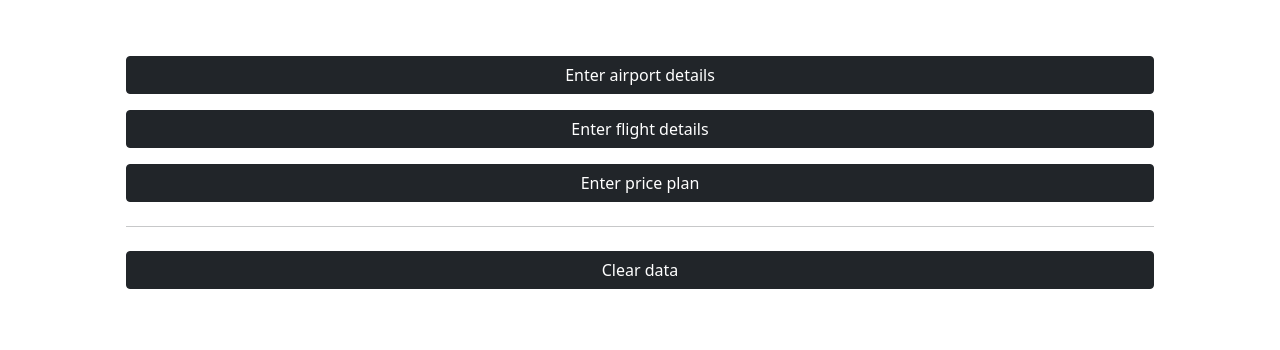
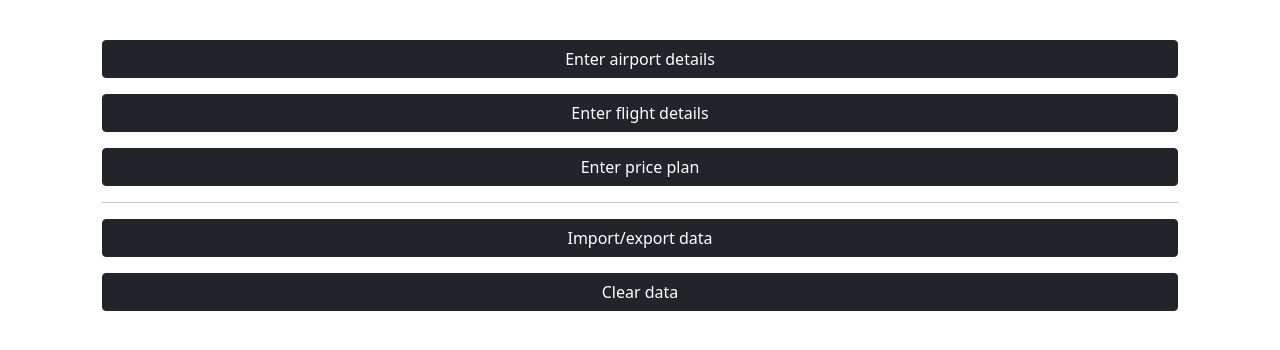
Before and after one commit to mjocc/gcse-programming-project, a Flask app: page / in a window 1280 px wide. Shown: the part 56-406 px from the top of the page. Run offline with Flask 2, Linux system fonts and the light colour scheme; parts of the project's set-up code (start-up, migrations or seed data) failed here and were passed over; some libraries are stand-ins or nearby versions.

Commit message:
Implement exports form

```diff
--- a/profit_calculator/__main__.py
+++ b/profit_calculator/__main__.py
@@ -2,8 +2,10 @@ import csv
 import io
 import pickle
 import random
+from datetime import datetime
 from typing import Any, Dict, List, Optional, Tuple
 
+from flask import Response, send_file
 from flask.json import JSONEncoder
 from itsdangerous import BadSignature
 
@@ -94,7 +96,7 @@ class FlightPlan:
         self.income: Optional[float] = income
         self.profit: Optional[float] = profit
 
-    def import_from_file(self, request_obj) -> Tuple[bool, Optional[str]]:
+    def import_from_file(self, request_obj) -> Tuple[bool, str]:
         if "flight-plan-file" not in request_obj.files:
             return False, "No flight plan file sent."
         received_file = request_obj.files["flight-plan-file"]
@@ -111,13 +113,20 @@ class FlightPlan:
         if self.aircraft is not None:
             # noinspection PyUnresolvedReferences
             self.aircraft = Aircraft.all[self.aircraft.id]
-        return True, None
+        return True, "Data imported from file successfully."
 
-    def export_as_file(self):
+    def export_as_file(self) -> Response:
         pickled_data = pickle.dumps(self)
         file_data = fp_signer.sign(pickled_data)
         file = io.BytesIO(file_data)
-        return file
+        # noinspection PyArgumentList
+        return send_file(
+            file,
+            mimetype="application/octet-stream",
+            as_attachment=True,
+            download_name="fp.flightplan",
+            last_modified=datetime.now(),
+        )
 
     def airport_details(self, uk_airport, foreign_airport) -> None:
         self.uk_airport = uk_airport
@@ -175,22 +184,21 @@ class FlightPlan:
             else:
                 return -1
 
+    def insert_test_data(self) -> None:
+        self.airport_details(
+            random.choice(["LPL", "BOH"]),
+            random.choice([airport.code for airport in Airport.all.values()]),
+        )
+        self.flight_details(random.choice(Aircraft.all), random.randint(15, 45))
+        self.price_plan(
+            round(random.uniform(25, 75), 2), round(random.uniform(100, 200), 2)
+        )
+
 
 class FlightPlanJSONEncoder(JSONEncoder):
     def default(self, obj) -> str:
         return obj.__dict__
 
 
-def insert_test_data(flight_plan) -> None:
-    flight_plan.airport_details(
-        random.choice(["LPL", "BOH"]),
-        random.choice([airport.code for airport in Airport.all.values()]),
-    )
-    flight_plan.flight_details(random.choice(Aircraft.all), random.randint(15, 45))
-    flight_plan.price_plan(
-        round(random.uniform(25, 75), 2), round(random.uniform(100, 200), 2)
-    )
-
-
 def allowed_file(filename) -> bool:
     return "." in filename and filename.rsplit(".", 1)[1].lower() in ALLOWED_EXTENSIONS
--- a/profit_calculator/static/style.css
+++ b/profit_calculator/static/style.css
@@ -1,4 +1,10 @@
-.dropdown-menu {
+#navbar-dropdown-menu {
     position: absolute;
     right: 0;
 }
+
+@media screen and (max-width: 460px) {
+    #navbar-dropdown-menu {
+        left: 0;
+    }
+}
--- a/profit_calculator/templates/airport.html
+++ b/profit_calculator/templates/airport.html
@@ -3,7 +3,6 @@
 {% block title %}Enter airport details{% endblock %}
 
 {% block content %}
-<div class="container p-3">
 <form action="{{ url_for('airport_details') }}" method="post">
     <div class="form-group my-3">
         <label class="mb-1" for="uk-airport">UK Airport</label>
@@ -25,5 +24,4 @@
     <input class="btn btn-dark my-2" type="submit" />
     <a class="btn btn-dark" href="{{ url_for('index') }}">Back to Main Menu</a>
 </form>
-</div>
 {% endblock %}
--- a/profit_calculator/templates/base.html
+++ b/profit_calculator/templates/base.html
@@ -23,7 +23,7 @@
                 <span class="navbar-text px-3 dropdown-toggle" role="button" id="dropdown-menu-link" data-toggle="dropdown" aria-haspopup="true" aria-expanded="false">
                     {{ self.title() }}
                 </span>
-                <div class="dropdown-menu dropdown-menu-right" aria-labelledby="dropdown-menu-link">
+                <div id="navbar-dropdown-menu" class="dropdown-menu dropdown-menu-right" aria-labelledby="dropdown-menu-link">
                     <a class="dropdown-item link-list-item {% if request.path == url_for('index') %} active {% endif %}" href="{{ url_for('index') }}">Home</a>
                     <div class="dropdown-divider"></div>
                     <a class="dropdown-item link-list-item {% if request.path == url_for('airport_details') %} active {% endif %}" href="{{ url_for('airport_details') }}">Airport details</a>
@@ -31,31 +31,31 @@
                     <a class="dropdown-item link-list-item {% if request.path == url_for('price_plan') %} active {% endif %}" href="{{ url_for('price_plan') }}">Price plan</a>
                     <div class="dropdown-divider"></div>
                     {% if complete %}
-                    <a class="dropdown-item link-list-item {% if request.path == url_for('profit_information') %} active {% endif %}" id="profit-dropdown-button" href="{{ url_for('profit_information') }}">Profit information</a>
+                    <div id="profit-dropdown-button">
+                        <a class="dropdown-item link-list-item {% if request.path == url_for('profit_information') %} active {% endif %}" href="{{ url_for('profit_information') }}">Profit information</a>
+                        <div class="dropdown-divider"></div>
+                    </div>
                     {% endif %}
+                    <a class="dropdown-item link-list-item {% if request.path == url_for('export_form') %} active {% endif %}" href="{{ url_for('export_form') }}">Import/export data</a>
                     <a class="dropdown-item link-list-item {% if request.path == url_for('clear_data_confirmation') %} active {% endif %}" href="{{ url_for('clear_data_confirmation') }}">Clear data</a>
                 </div>
             </div>
             </nav>
         </header>
-        <main>
+        <main class="container p-3">
             {% with messages = get_flashed_messages(with_categories=true, category_filter=["top-message", "top-error", "top-warning"]) %}
                 {% if messages %}
-                    <div class="container px-3">
                     {% for category, message in messages %}
-                    <div class="alert alert-{% if category == 'message' %}success{% elif category == 'error' %}danger{% elif category == 'warning' %}warning{% endif %}" role="alert">{{ message }}</div>
+                    <div class="alert alert-{% if category == 'top-message' %}success{% elif category == 'top-error' %}danger{% elif category == 'top-warning' %}warning{% endif %}" role="alert">{{ message | safe }}</div>
                     {% endfor %}
-                    </div>
                 {% endif %}
             {% endwith %}
             {% block content %}{% endblock %}
             {% with messages = get_flashed_messages(with_categories=true, category_filter=["message", "error", "warning"]) %}
                 {% if messages %}
-                    <div class="container px-3">
                     {% for category, message in messages %}
-                    <div class="alert alert-{% if category == 'message' %}success{% elif category == 'error' %}danger{% elif category == 'warning' %}warning{% endif %}" role="alert">{{ message }}</div>
+                    <div class= "mt-2 alert alert-{% if category == 'message' %}success{% elif category == 'error' %}danger{% elif category == 'warning' %}warning{% endif %}" role="alert">{{ message | safe }}</div>
                     {% endfor %}
-                    </div>
                 {% endif %}
             {% endwith %}
         </main>
--- a/profit_calculator/templates/flight.html
+++ b/profit_calculator/templates/flight.html
@@ -3,7 +3,6 @@
 {% block title %}Enter flight details{% endblock %}
 
 {% block content %}
-<div class="container p-3">
 <form action="{{ url_for('flight_details') }}" method="post">
     <div class="form-group my-3">
         <label class="mb-1" for="aircraft-type">Aircraft Type</label>
@@ -21,7 +20,6 @@
     <input class="btn btn-dark my-2" type="submit" />
     <a class="btn btn-dark" href="{{ url_for('index') }}">Back to Main Menu</a>
 </form>
-</div>
 {% endblock %}
 
 {% block scripts %}
--- a/profit_calculator/templates/index.html
+++ b/profit_calculator/templates/index.html
@@ -4,14 +4,16 @@
 
 {% block content %}
 <!--suppress SyntaxError -->
-<div class="container p-5 d-flex flex-column">
+<div class="container px-2 py-3 d-flex flex-column">
     <a href="{{ url_for('airport_details') }}" class="btn btn-dark m-2">Enter airport details</a>
     <a href="{{ url_for('flight_details') }}" class="btn btn-dark m-2">Enter flight details</a>
     <a href="{{ url_for('price_plan') }}" class="btn btn-dark m-2">Enter price plan</a>
-    <hr class="mx-2">
+    <hr class="m-2">
     {% if complete %}
     <a href="{{ url_for('profit_information') }}" class="btn btn-dark m-2">Profit information</a>
+    <hr class="m-2">
     {% endif %}
+    <a href="{{ url_for('export_form') }}" class="btn btn-dark m-2">Import/export data</a>
     <a href="{{ url_for('clear_data_confirmation') }}" class="btn btn-dark m-2">Clear data</a>
 <div>
 {% endblock %}
--- a/profit_calculator/templates/price.html
+++ b/profit_calculator/templates/price.html
@@ -4,7 +4,6 @@
 
 {% block content %}
 <!--suppress HtmlUnknownAttribute -->
-<div class="container p-3">
  <form action="{{ url_for('price_plan') }}" method="post">
     <div class="form-group my-3">
         <label class="mb-1" for="standard-class-price">Price of a standard class seat</label>
@@ -27,5 +26,4 @@
     <input class="btn btn-dark my-2" type="submit" />
     <a class="btn btn-dark" href="{{ url_for('index') }}">Back to Main Menu</a>
 </form>
-</div>
 {% endblock %}
--- a/profit_calculator/templates/profit.html
+++ b/profit_calculator/templates/profit.html
@@ -4,7 +4,6 @@
 
 {% block content %}
 <!--suppress SyntaxError, HtmlUnknownTag, Annotator, HtmlUnknownAttribute -->
-<div class="container p-3">
 <table class="table">
     <tr></tr>
     {% for key, value in flight_plan.items() %}
@@ -14,5 +13,5 @@
     </tr>
     {% endfor %}
 </table>
-</div>
+<a class="btn btn-dark" href="{{ url_for('index') }}">Back to Main Menu</a>
 {% endblock %}
--- a/profit_calculator/views.py
+++ b/profit_calculator/views.py
@@ -1,6 +1,6 @@
-from typing import Optional
+from typing import Optional, Union
 
-from flask import abort, flash, render_template, request
+from flask import Response, abort, flash, render_template, request, url_for
 
 from profit_calculator import app
 from profit_calculator import flight_plan as fp
@@ -55,17 +55,23 @@ def price_plan() -> str:
     in_range: Optional[bool] = fp.flight_in_range()
     if not airport_details_exist:
         flash(
-            r"No airport data has been submitted. This is needed to calculate the profit. Press <a href='{{ url_for('airport_details') }}'>here</a> to enter it.",
+            "No airport data has been submitted. This is needed to calculate the "
+            f"profit. Press <a href='{url_for('airport_details')}'>here</a> to "
+            "enter it.",
             "top-error",
         )
     if not aircraft_details_exist:
         flash(
-            r"No aircraft data has been submitted. This is needed to calculate the profit. Press <a href='{{ url_for('flight_details') }}'>here</a> to enter it.",
+            "No aircraft data has been submitted. This is needed to calculate the "
+            f"profit. Press <a href='{url_for('flight_details')}'>here</a> to "
+            "enter it.",
             "top-error",
         )
     if not in_range:
         flash(
-            r"This route is longer than the range of the aircraft selected. Please change the aircraft <a href='{{ url_for('flight_details') }}'>here</a> or change the route <a href='{{ url_for('airport_details') }}'>here</a>.",
+            "This route is longer than the range of the aircraft selected. Please "
+            f"change the aircraft <a href='{url_for('flight_details')}'>here</a> "
+            f"or change the route <a href='{url_for('airport_details')}'>here</a>.",
             "top-error",
         )
     if (
@@ -103,6 +109,20 @@ def profit_information() -> Optional[str]:
         return None
 
 
+@app.route("/exports", methods=["GET", "POST"])
+def export_form() -> Union[str, Response]:
+    if request.method == "POST":
+        if request.form["import/export"] == "import":
+            success: bool
+            err_msg: Optional[str]
+            success, msg = fp.import_from_file(request)
+            if msg:
+                flash(msg, "error" if success is False else "message")
+        elif request.form["import/export"] == "export":
+            return fp.export_as_file()
+    return render_template("exports.html")
+
+
 @app.route("/clear")
 def clear_data_confirmation() -> str:
     return render_template("clear.html")
```
Also changed, not shown: TODO.md (+5 -5 lines), profit_calculator/api.py (+7 -15 lines), profit_calculator/templates/clear.html (+3 -5 lines), profit_calculator/templates/exports.html (added, +34 -0 lines). Lines whose indentation alone changed are shown as unchanged.
